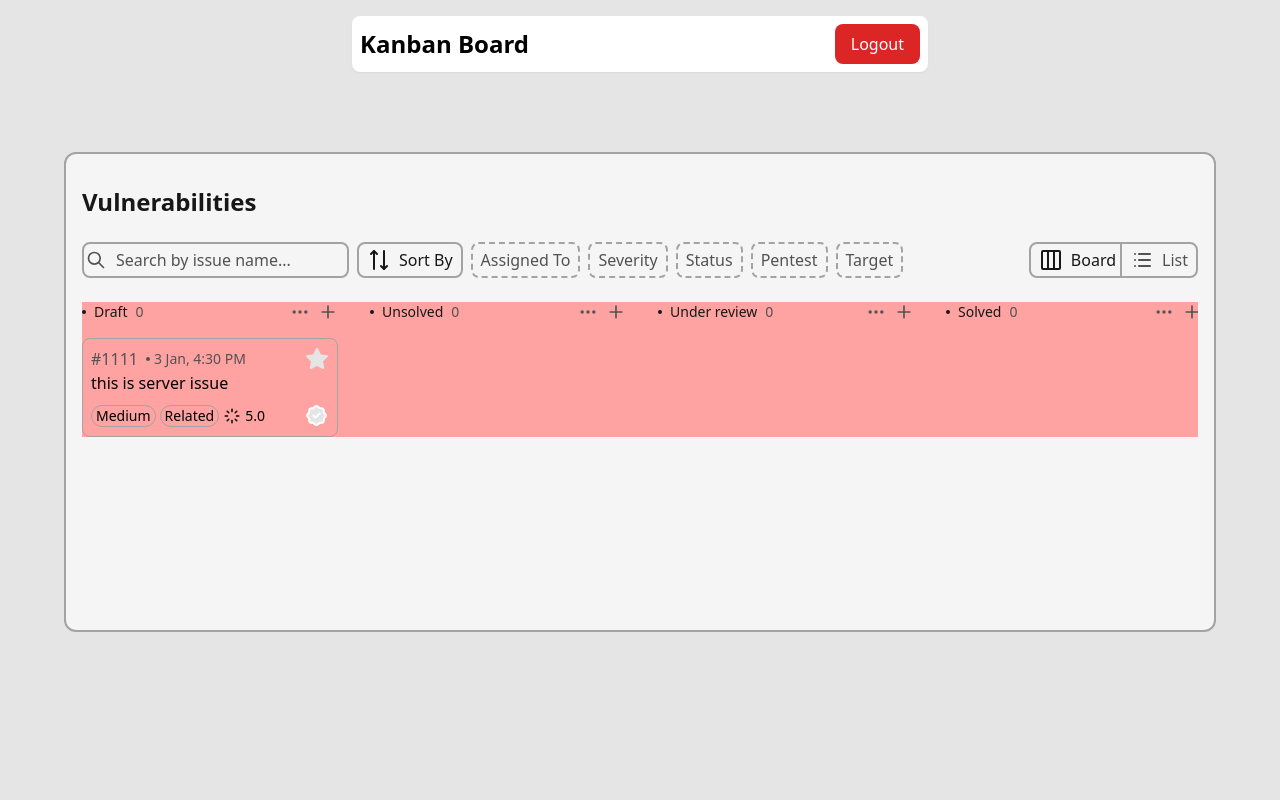
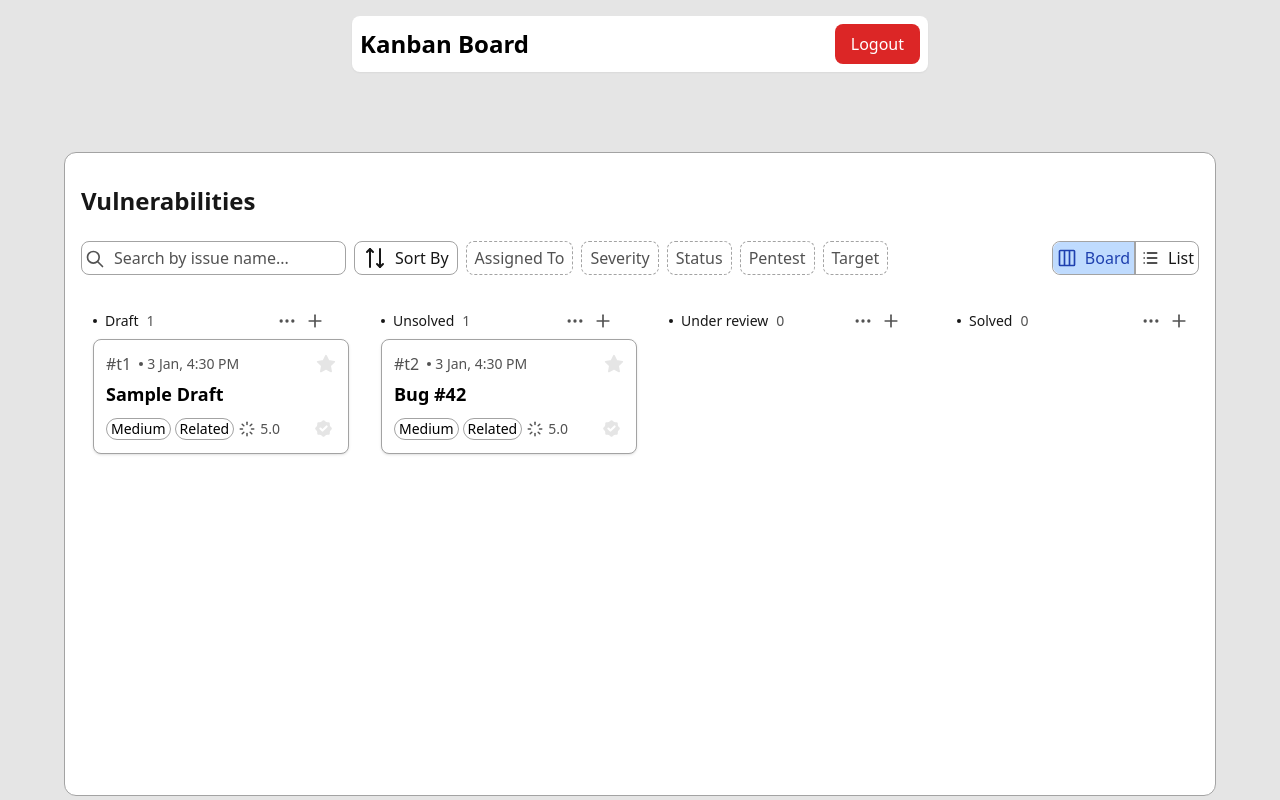
Before and after one commit to harshgolyan/kraftbase-assignment, a Next.js app: page /board in a window 1280 px wide. Built offline with nearby package versions, Linux system fonts and the light colour scheme; sample sign-in values are in the browser's storage.

Commit message:
dnd setup

```diff
--- a/app/board/page.tsx
+++ b/app/board/page.tsx
@@ -17,13 +17,13 @@ export default function Board() {
 
     if (!isAuthenticated) {
         router.push("/");
-        return <p className="text-center mt-20">Redirecting...</p>;
+        return <p className="text-center font-medium flex justify-center items-center h-screen text-xl">Loading...</p>;
     }
 
     return (
         <>
             <Navbar />
-            <div className="max-w-6xl border-2 border-border rounded-xl mx-auto mt-20 px-4 pt-8 min-h-[30rem] h-auto bg-neutral-100 pb-4">
+            <div className="max-w-6xl border border-border rounded-xl mx-auto mt-20 px-4 pt-8 min-h-[30rem] h-auto bg-white pb-4">
                 <Heading />
                 <Toolbar />
                 <Tasks />
--- a/components/cards.tsx
+++ b/components/cards.tsx
@@ -1,31 +1,65 @@
+"use client";
+
+import { useDraggable } from "@dnd-kit/core";
 import { IconStar, IconRosetteDiscountCheck, IconLoader } from "@tabler/icons-react";
-export default function Cards() {
+
+export default function Cards({ tasks }: { tasks: { id: string; title: string }[] }) {
   return (
-        <>
-            <div className="w-[16rem] border border-border rounded-lg p-2">
+    <div className="space-y-3">
+      {tasks.map((task) => (
+        <TaskCard key={task.id} task={task} />
+      ))}
+    </div>
+  );
+}
+
+function TaskCard({ task }: { task: { id: string; title: string } }) {
+  const { attributes, listeners, setNodeRef, transform } = useDraggable({
+    id: task.id,
+  });
+
+  const style = transform
+    ? { transform: `translate(${transform.x}px, ${transform.y}px)` }
+    : undefined;
+
+  return (
+    <div
+      ref={setNodeRef}
+      style={style}
+      {...listeners}
+      {...attributes}
+      className="w-[16rem] border border-border rounded-lg p-3 bg-white shadow cursor-grab active:cursor-grabbing"
+    >
+      {/* Top row: ID + timestamp + star */}
       <div className="flex items-center justify-between">
         <div className="flex items-center gap-2 text-subheading">
-                        <div className="font-medium">#1111</div>
+          <div className="font-medium">#{task.id}</div>
           <div className="text-sm flex items-center gap-1">
             <div className="h-1 w-1 rounded-full bg-subheading" />
             3 Jan, 4:30 PM
           </div>
         </div>
-                    <IconStar scale={20} className="fill-secondary text-secondary" />
+        <IconStar size={20} className="fill-secondary text-secondary" />
       </div>
-                <div>this is server issue</div>
+
+      {/* Title */}
+      <div className="font-semibold text-lg mt-1">{task.title}</div>
+
+      {/* Bottom row: tags + score + check */}
       <div className="flex items-center justify-between mt-2">
-                    <div className="flex items-center gap-1 text-sm">
-                        <div className="border px-1 border-border rounded-full">Medium</div>
-                        <div className="border px-1 border-border rounded-full">Related</div>
-                        <div className="flex items-center gap-1">
+        <div className="flex items-center gap-1 text-sm flex-wrap">
+          <div className="border px-1 border-border rounded-full font-medium">Medium</div>
+          <div className="border px-1 border-border rounded-full font-medium">Related</div>
+          <div className="flex items-center gap-1 text-subheading font-medium">
             <IconLoader size={18} />
             5.0
           </div>
         </div>
-                    <IconRosetteDiscountCheck size={25} className="text-white fill-secondary min-w-4" />
+        <IconRosetteDiscountCheck
+          size={25}
+          className="text-white fill-secondary min-w-4"
+        />
       </div>
     </div>
-        </>
   );
 }
--- a/components/filters.tsx
+++ b/components/filters.tsx
@@ -12,7 +12,7 @@ export default function Filters() {
     return (
         <>
             <div className="flex items-center">
-                <button className="flex items-center gap-2 text-primary border-2 px-2 py-1 font-medium border-border rounded-lg">
+                <button className="flex items-center gap-2 text-primary border px-2 py-1 font-medium border-border rounded-lg">
                     <IconArrowsUpDown />
                     Sort By
                 </button>
@@ -20,7 +20,7 @@ export default function Filters() {
                     filters.map((filter, index) => (
                         <button
                             key={index}
-                            className="text-subheading border-2 border-dashed px-2 py-1 font-medium border-border rounded-lg ml-2"
+                            className="text-subheading border border-dashed px-2 py-1 font-medium border-border rounded-lg ml-2"
                         >
                             {filter}
                         </button>
--- a/components/search-bar.tsx
+++ b/components/search-bar.tsx
@@ -11,7 +11,7 @@ export default function Searchbar() {
                 <input
                     type="text"
                     placeholder="Search by issue name..."
-                    className="border-2 border-border text-subheading placeholder:text-subheading rounded-lg pl-8 py-1"
+                    className="border border-border text-subheading placeholder:text-subheading rounded-lg pl-8 py-1"
                 />
             </div>
         </>
--- a/components/task-categories.tsx
+++ b/components/task-categories.tsx
@@ -1,31 +1,48 @@
+"use client";
+
+import { useDroppable } from "@dnd-kit/core";
 import { IconDots, IconPlus } from "@tabler/icons-react";
 import Cards from "./cards";
 
 export default function TaskCategories({
   categories,
 }: {
-    categories: { name: string; count: number }[];
+  categories: { id: string; name: string; tasks: { id: string; title: string }[] }[];
 }) {
   return (
-        <>
-            <div className="flex items-center gap-8 justify-between mb-4">
-                {categories.map((category, index) => (
-                    <div key={index} className="flex items-center justify-between min-w-[16rem]">
+    <div className="flex items-start gap-8 mb-4">
+      {categories.map((category) => (
+        <CategoryColumn key={category.id} category={category} />
+      ))}
+    </div>
+  );
+}
+
+function CategoryColumn({
+  category,
+}: {
+  category: { id: string; name: string; tasks: { id: string; title: string }[] };
+}) {
+  const { setNodeRef } = useDroppable({ id: category.id });
+
+  return (
+    <div
+      ref={setNodeRef}
+      className="flex flex-col min-w-[16rem] bg-white rounded-lg p-3"
+    >
+      <div className="flex items-center justify-between mb-2">
         <div className="flex items-center gap-2 text-sm">
-                            <div className="size-1 bg-primary flex items-center justify-center rounded-full"></div>
-                            <div className="font-medium text-primary">
-                                {category.name}
-                            </div>
-                            <div className="font-medium text-subheading">{category.count}</div>
+          <div className="size-1 bg-primary rounded-full"></div>
+          <div className="font-medium text-primary">{category.name}</div>
+          <div className="font-medium text-subheading">{category.tasks.length}</div>
         </div>
         <div className="flex items-center gap-2 text-subheading">
           <IconDots size={20} />
           <IconPlus size={20} />
         </div>
       </div>
-                ))}
+
+      <Cards tasks={category.tasks} />
     </div>
-                <Cards />
-        </>
   );
 }
--- a/components/tasks.tsx
+++ b/components/tasks.tsx
@@ -1,19 +1,56 @@
-import TaskCategories from "./task-categories"
+"use client";
 
-const categories = [
-    {name: "Draft", count: 0 },
-    {name: "Unsolved", count: 0 },
-    {name: "Under review", count: 0 },
-    {name: "Solved", count: 0 },
-    {name: "Needed", count: 0 }
+import { DndContext, DragEndEvent } from "@dnd-kit/core";
+import { useState } from "react";
+import TaskCategories from "./task-categories";
+
+const initialCategories = [
+  { id: "draft", name: "Draft", tasks: [{ id: "t1", title: "Sample Draft" }] },
+  { id: "unsolved", name: "Unsolved", tasks: [{ id: "t2", title: "Bug #42" }] },
+  { id: "review", name: "Under review", tasks: [] },
+  { id: "solved", name: "Solved", tasks: [] },
+  { id: "attention", name: "Need Attention", tasks: [] },
 ];
 
-export default function Tasks () {
-    return (
-        <>
-            <div className="overflow-y-auto [scrollbar-width:none] [-ms-overflow-style:none] [&::-webkit-scrollbar]:hidden min-h-full overflow-x-scroll bg-red-300">
-                <TaskCategories categories={categories} />
-            </div>
-        </>
-    )
+export default function Tasks() {
+  const [categories, setCategories] = useState(initialCategories);
+
+  const handleDragEnd = (e: DragEndEvent) => {
+    const { active, over } = e;
+
+    if (!over) return;
+
+    const fromCategories = categories.find((c) =>
+      c.tasks.some((t) => t.id === active.id)
+    );
+    const toCategories = categories.find((c) => c.id === over.id);
+
+    console.log("from ->", fromCategories, "to ->", toCategories);
+
+
+    if (!fromCategories || !toCategories) return;
+
+    if (fromCategories.id !== toCategories.id) {
+      const task = fromCategories.tasks.find((t) => t.id === active.id)!;
+      setCategories((prev) =>
+        prev.map((cat) => {
+          if (cat.id === fromCategories.id) {
+            return { ...cat, tasks: cat.tasks.filter((t) => t.id !== task.id) };
+          }
+          if (cat.id === toCategories.id) {
+            return { ...cat, tasks: [...cat.tasks, task] };
+          }
+          return cat;
+        })
+      );
+    }
+  };
+
+  return (
+    <DndContext onDragEnd={handleDragEnd}>
+      <div className="overflow-y-auto [scrollbar-width:none] [-ms-overflow-style:none] [&::-webkit-scrollbar]:hidden min-h-[30rem] h-auto overflow-x-scroll">
+        <TaskCategories categories={categories} />
+      </div>
+    </DndContext>
+  );
 }
--- a/components/view.tsx
+++ b/components/view.tsx
@@ -1,16 +1,20 @@
+"use client";
+
+import { useState } from "react";
 import { IconColumns3, IconList } from "@tabler/icons-react";
 
 
 export default function Views () {
+    const [view, setView] = useState("board");
     return (
         <>
-            <div className="flex items-center text-subheading border-2 px-2 font-medium border-border rounded-lg divide-x-2 divide-border">
-                <div className="flex items-center gap-2 text-primary py-1 pr-1">
-                    <IconColumns3 />
+            <div className="flex items-center text-subheading border font-medium border-border rounded-lg divide-x-2 divide-border">
+                <div className={`flex items-center gap-2 py-1 px-1 rounded-l-lg cursor-pointer ${view === "board" ? "bg-blue-accent text-blue" : "text-primary"}`} onClick={() => setView("board")}>
+                    <IconColumns3 size={20} />
                     Board
                 </div>
-                <div className="flex items-center gap-2 text-subheading py-1 pl-2">
-                    <IconList />
+                <div className={`flex items-center gap-2 py-1 px-1 rounded-r-lg cursor-pointer ${view === "list" ? "bg-blue-accent text-blue" : "text-primary"}`} onClick={() => setView("list")}>
+                    <IconList size={20}/>
                     List
                 </div>
             </div>
```
Lines whose indentation alone changed are shown as unchanged.
